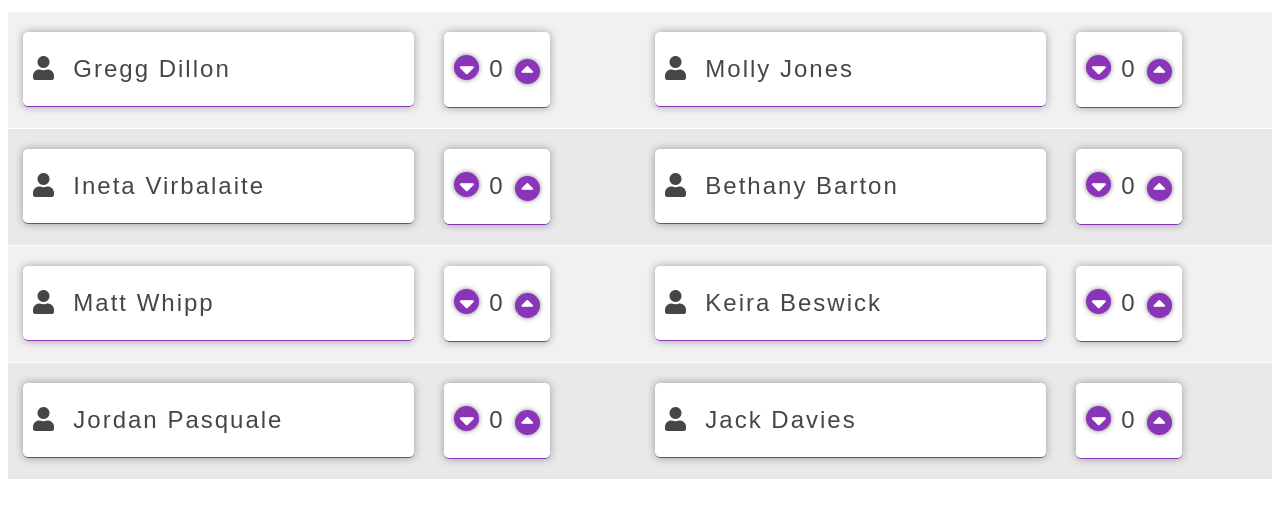
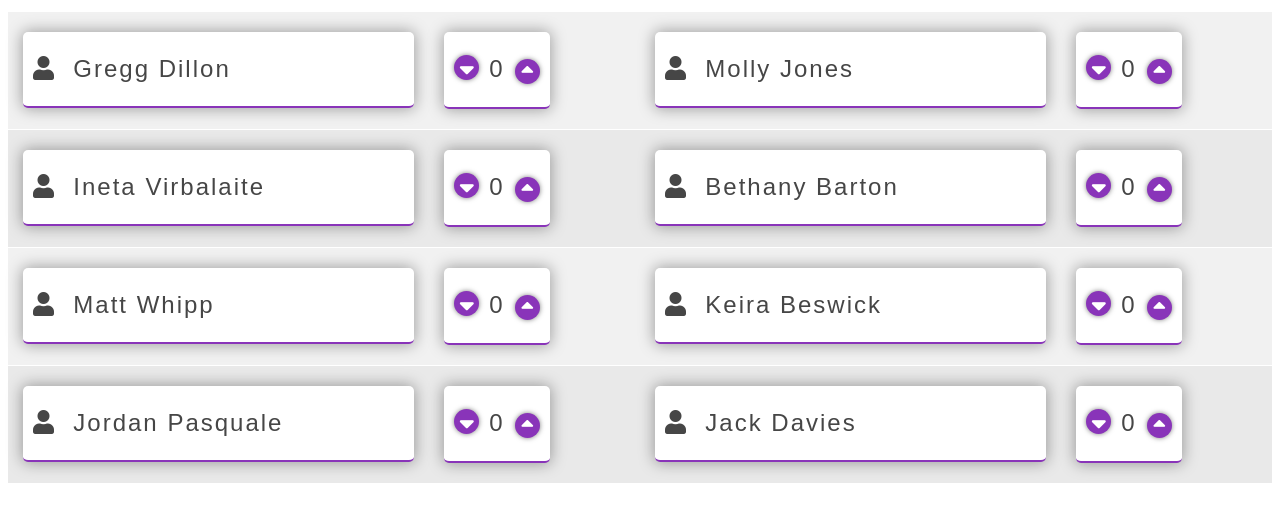
Before and after one commit to codchunks79/instructions-one, a plain HTML site: page instructions-one/index.html in a window 1280 px wide. Shown: the part 104-626 px from the top of the page. Drawn offline with nearby package versions, Linux system fonts and the light colour scheme.

Commit message:
Add files via upload
Version 26/11/18

```diff
--- a/instructions-one/instructions-one.css
+++ b/instructions-one/instructions-one.css
@@ -13,7 +13,7 @@ p{font-size: 24px; font-weight: 300; letter-spacing: 2px; color: #464646; font-f
 .noPadding{padding:0px;}
 
 .card{ }
-.innerCard{background:#ffffff; box-shadow: 0px 0px 8px 0px rgba(0,0,0,0.35); border-radius: 5px; border-bottom: 1px solid #8934B9; padding: 15px 10px;}
+.innerCard{background:#ffffff; box-shadow: 0px 0px 15px 1px rgba(0,0,0,0.35); border-radius: 5px; border-bottom: 2px solid #8934B9; padding: 15px 10px;}
 
 .form { width: inherit; margin: 0 auto; text-align: center; width: 100%; margin-left: auto ; margin-right: auto ;}
 
```
